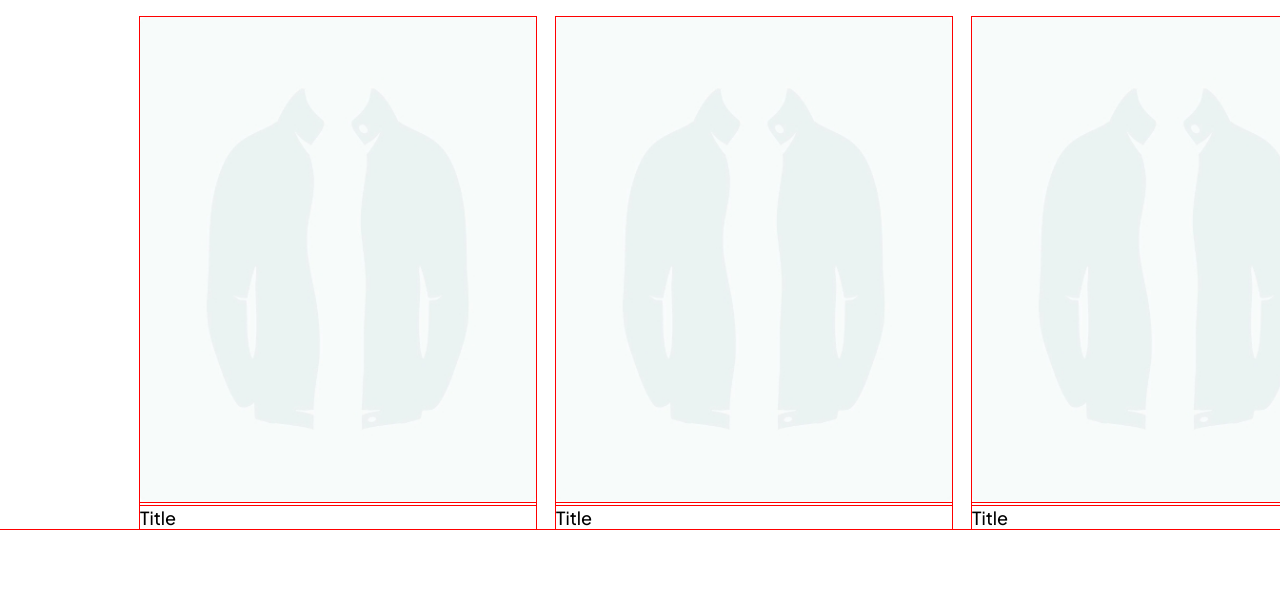
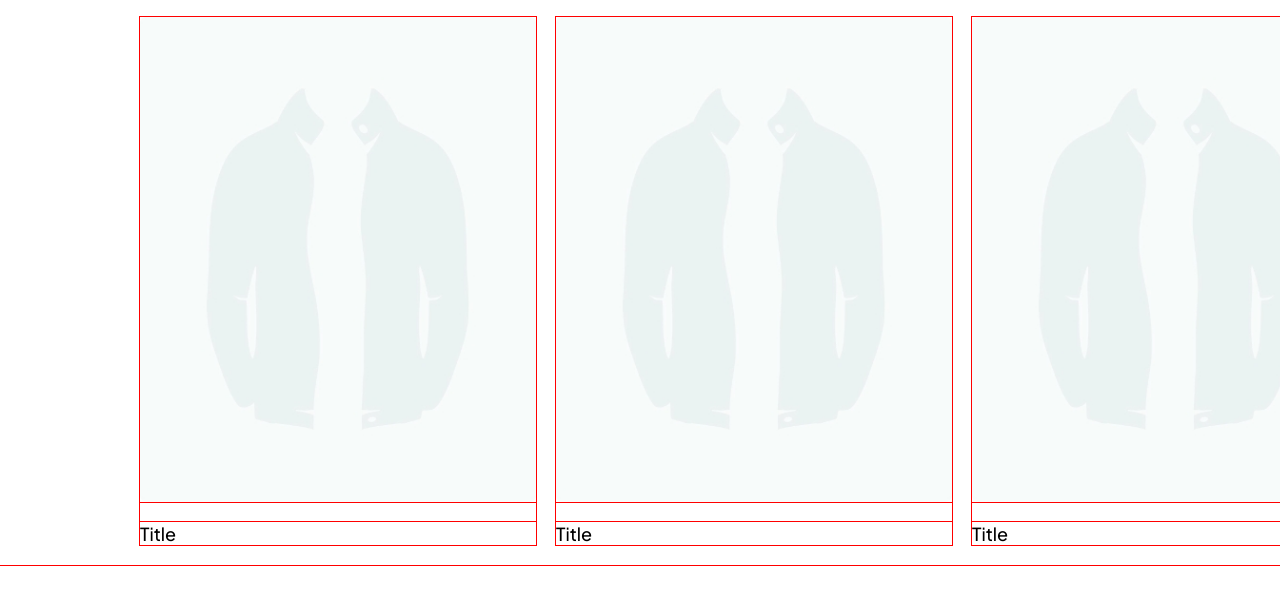
Before and after one commit to asbhogal/Venture-Stream-Responsive-Product-Carousel-Component-JS-Alt, a website built with Vite: page index.html in a window 1280 px wide. Shown: the part 143-748 px from the top of the page. Built offline with nearby package versions, Linux system fonts and the light colour scheme; files whose address does not match are found by name.

Commit message:
further changes to content styling

```diff
--- a/src/scss/_components/_app.scss
+++ b/src/scss/_components/_app.scss
@@ -15,12 +15,15 @@
     &__carousel {
       display: flex;
       gap: 20px;
-      padding-top: 20px;
+      padding: 20px 0;
       overflow-x: scroll;
       &::-webkit-scrollbar {
         display: none;
       }
       &__product-card {
+        display: flex;
+        flex-direction: column;
+        gap: 20px;
         text-decoration: none;
         transition: $transition;
         &:hover {
```
